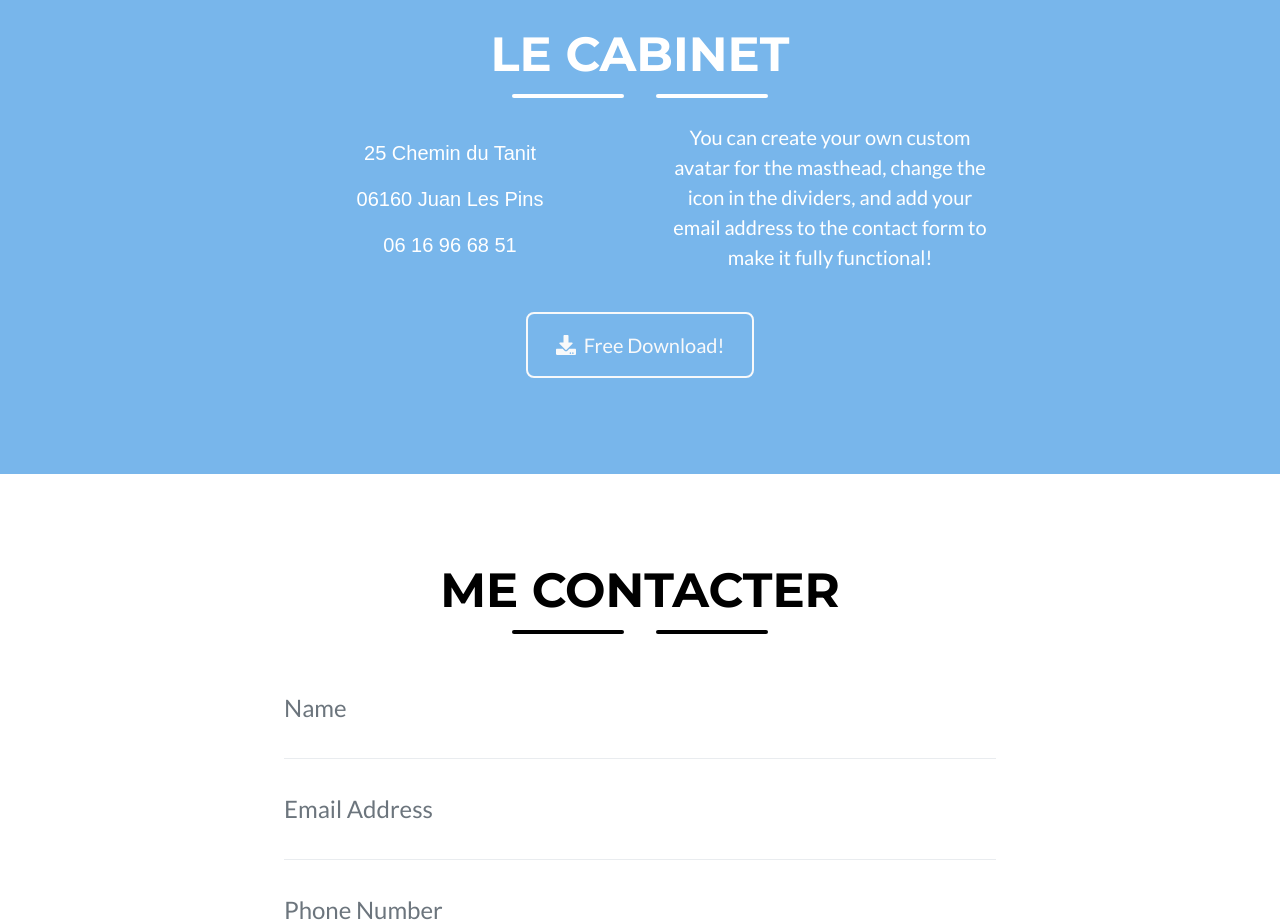
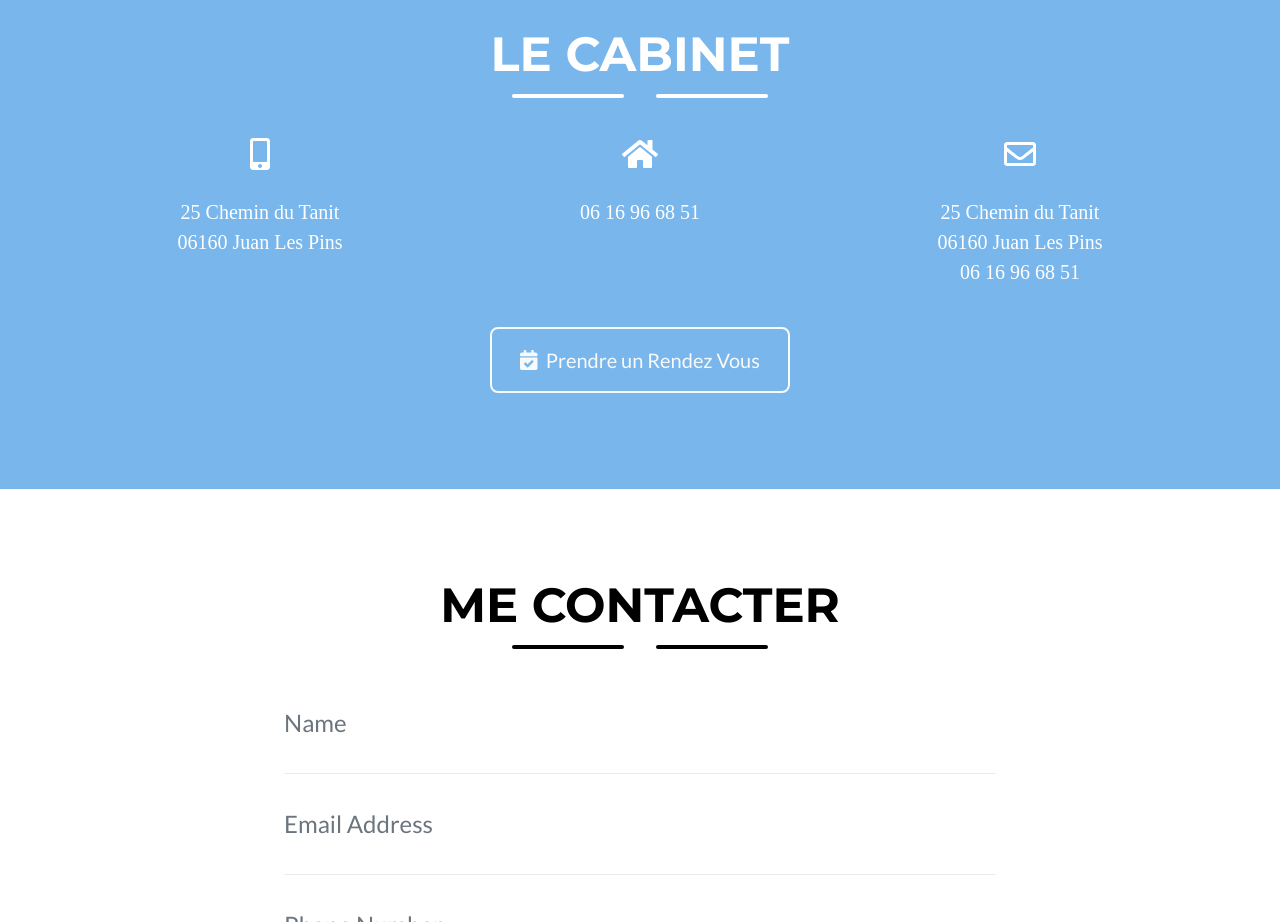
Before and after one commit to Romain7495/osteopathe-antibes.eu, a plain HTML site: page index.html in a window 1280 px wide. Shown: the part 1620-2542 px from the top of the page. Drawn offline with nearby package versions, Linux system fonts and the light colour scheme.

Commit message:
add contact tab

```diff
--- a/index.html
+++ b/index.html
@@ -130,16 +130,24 @@
                 </div>
                 <!-- About Section Content-->
                 <div class="row">
-                    <div style="text-align: center;font-family:poppins-extralight,poppins,sans-serif;" class="col-lg-4 ml-auto"><p class="lead">
-                        <p class="lead">25 Chemin du Tanit</p>
-                        <p class="lead"> 06160 Juan Les Pins</p>
+                    <div style="text-align: center;font-family:poppins-extralight,poppins" class="col-lg-4 ml-auto"><p class="lead">
+                        <div class="divider-custom-icon"><i class="fas fa-mobile-alt fa-2x"></i></div><br/>
+                        <p class="lead mb-0">25 Chemin du Tanit<br />06160 Juan Les Pins</p>
+                    </p></div>
+                    <div style="text-align: center;font-family:poppins-extralight,poppins" class="col-lg-4 ml-auto"><p class="lead">
+                        <div class="divider-custom-icon"><i class="fas fa-home fa-2x"></i></div><br/>
                         <p class="lead">06 16 96 68 51</p>
                     </p></div>
-                    <div style="text-align: center" class="col-lg-4 mr-auto"><p class="lead">You can create your own custom avatar for the masthead, change the icon in the dividers, and add your email address to the contact form to make it fully functional!</p></div>
+                    <div style="text-align: center;font-family:poppins-extralight,poppins" class="col-lg-4 ml-auto"><p class="lead">
+                        <div class="divider-custom-icon"><i class="far fa-envelope fa-2x"></i></div><br/>
+                        <p class="lead mb-0">25 Chemin du Tanit<br />06160 Juan Les Pins</p>
+                        <p class="lead">06 16 96 68 51</p>
+                    </p></div>
+
                 </div>
                 <!-- About Section Button-->
                 <div class="text-center mt-4">
-                    <a class="btn btn-xl btn-outline-light" href="https://startbootstrap.com/themes/freelancer/"><i class="fas fa-download mr-2"></i>Free Download!</a>
+                    <a class="btn btn-xl btn-outline-light" href="https://startbootstrap.com/themes/freelancer/"><i class="fas fa-calendar-check mr-2"></i>Prendre un Rendez Vous</a>
                 </div>
             </div>
         </section>
```
Also changed, not shown: assets/img/contact.jpg (added), css/styles.css.
